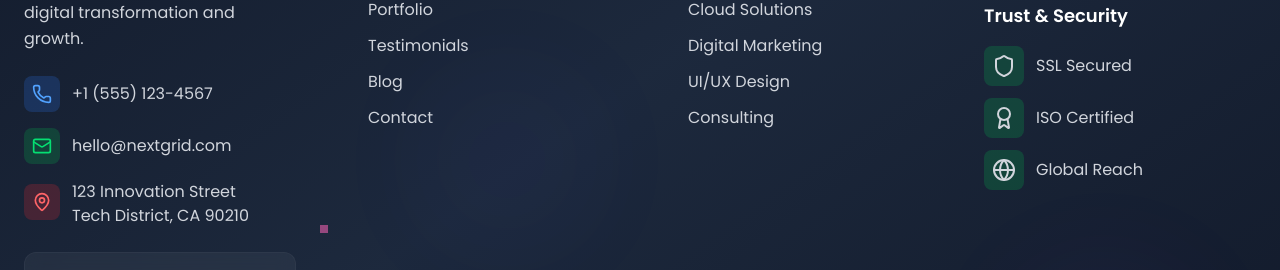
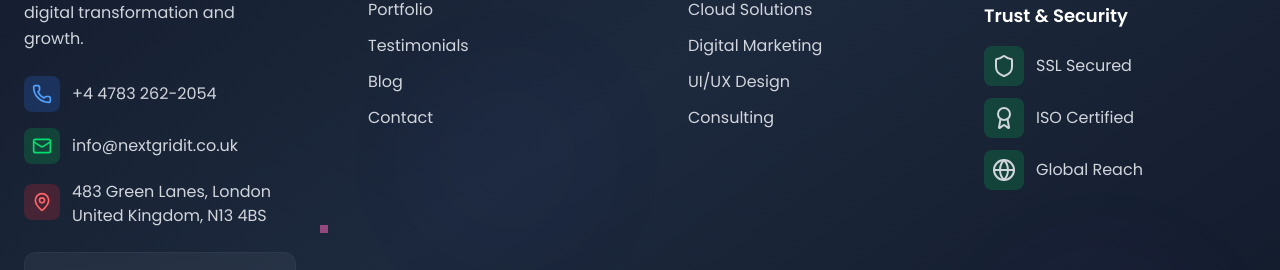
Before and after one commit to Suffynux/next-latest, a React (Vite) app: page / in a window 1280 px wide. Shown: the part 5252-5522 px from the top of the page. Built offline with nearby package versions, Linux system fonts and the light colour scheme.

Commit message:
addresss changed

```diff
--- a/src/Components/Footer/Footer.jsx
+++ b/src/Components/Footer/Footer.jsx
@@ -69,7 +69,7 @@ const AnimatedFooter = () => {
     {
       name: 'LinkedIn',
       icon: <Linkedin className="w-5 h-5" />,
-      url: '#',
+      url: 'https://www.linkedin.com/company/nextgrid-it',
       color: 'hover:bg-blue-700',
       bgColor: 'bg-blue-600'
     },
@@ -219,19 +219,22 @@ const AnimatedFooter = () => {
                   <div className="p-2 bg-blue-500/20 rounded-lg group-hover:bg-blue-500/30 transition-colors">
                     <Phone className="w-5 h-5 text-blue-400" />
                   </div>
-                  <span>+1 (555) 123-4567</span>
+                  {/* Phone number */}
+                  <span>+4 4783 262-2054</span>
                 </div>
                 <div className="flex items-center gap-3 text-gray-300 hover:text-white transition-colors cursor-pointer group">
                   <div className="p-2 bg-green-500/20 rounded-lg group-hover:bg-green-500/30 transition-colors">
                     <Mail className="w-5 h-5 text-green-400" />
+                    {/* Email */}
                   </div>
-                  <span>hello@nextgrid.com</span>
+                  <span>info@nextgridit.co.uk</span>
                 </div>
                 <div className="flex items-start gap-3 text-gray-300 hover:text-white transition-colors cursor-pointer group">
                   <div className="p-2 bg-red-500/20 rounded-lg group-hover:bg-red-500/30 transition-colors mt-1">
                     <MapPin className="w-5 h-5 text-red-400" />
                   </div>
-                  <span>123 Innovation Street<br />Tech District, CA 90210</span>
+                  <span>483 Green Lanes, London<br />United Kingdom, N13 4BS</span>
+
                 </div>
               </div>
 
@@ -297,6 +300,7 @@ const AnimatedFooter = () => {
               <div className="flex flex-wrap gap-3 mb-8">
                 {socialLinks.map((social, index) => (
                   <a
+                    target='_blank'
                     key={index}
                     href={social.url}
                     className={`group relative p-3 rounded-xl ${social.bgColor} text-white transition-all duration-300 transform hover:scale-110 hover:shadow-lg overflow-hidden`}
```
